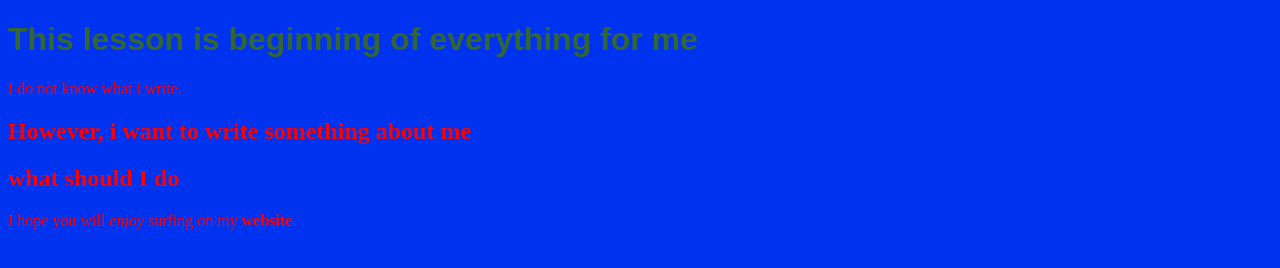
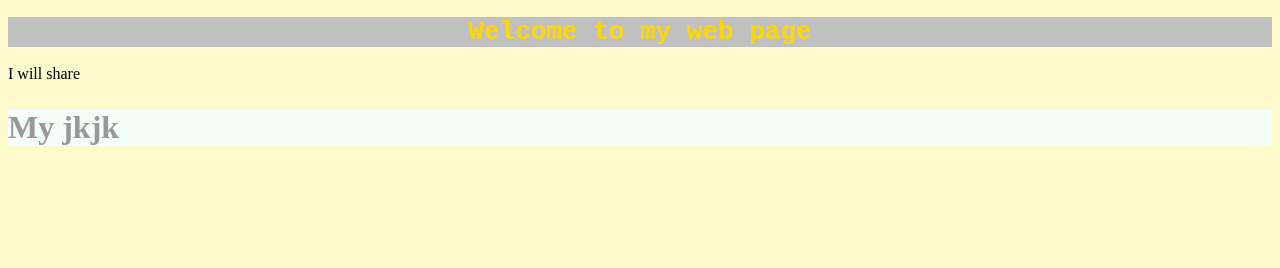
Before and after one commit to Uras67/Uras67.github.io, a plain HTML site: page index.html in a window 1280 px wide. Drawn offline with Linux system fonts and the light colour scheme.

Commit message:
29.02.2016

```diff
--- a/index.html
+++ b/index.html
@@ -6,13 +6,31 @@ and open the template in the editor.
 -->
 <html>
     <head>
-        <title>Beginning of my life</title>
-        <meta charset="UTF-8">
-        <meta name="viewport" content="width=device-width, initial-scale=1.0">
+        <title>CS102</title>
+        <style>
+            h1 {background-color: silver;
+                color:gold;
+                font-family:monospace;
+                text-align: center}
+
+            h2 {
+                font-family: serif;
+                font-size: 2em;
+                color: #999999;
+                background-color: mintcream;
+            }
+            body {
+                background-color: lemonchiffon
+            }
+            h2#first {
+
+            }
+        </style>
     </head>
-    <body text="#FF0000" bgcolor="^0033FF">
-        <h1><font face="fantasy" color = "#336633">This lesson is beginning of everything for me</font></h1>
-        I do not know what i write. <h2> However, i want to write something about me <h2> what should I do </h2>
-            <p>I hope you will <em>enjoy</em> surfing on my <strong>website</strong></p>
+    <body>
+        <h1>Welcome to my web page</h1>
+        I will share
+        <h2 id="first">My jkjk</h2>
+
     </body>
 </html>
```
